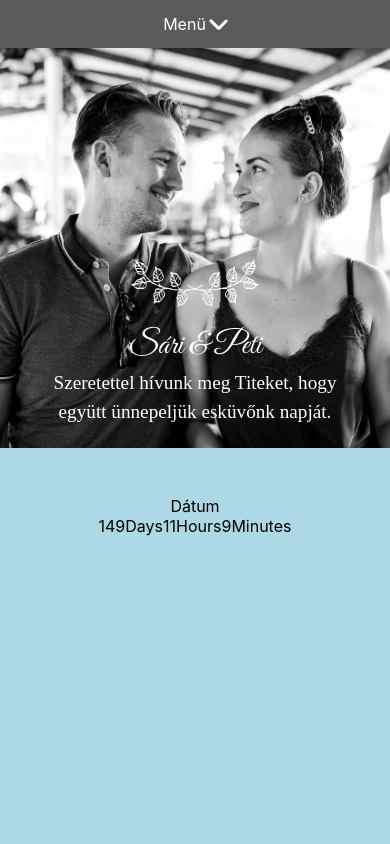
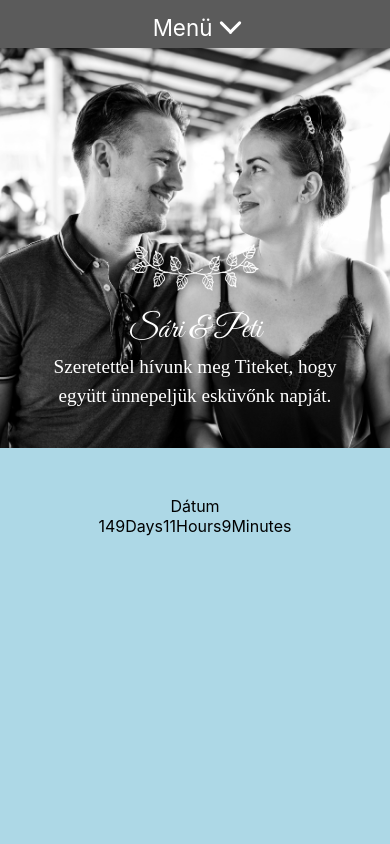
Before and after one commit to MartonCsizmazia/sari_eskuvo, a React (Create React App) app: page / in a window 390 px wide. Shown: the top 844 px of the page. Built offline with nearby package versions, Linux system fonts and the light colour scheme.

Commit message:
mobile menu styling improved again.

```diff
--- a/src/App.css
+++ b/src/App.css
@@ -81,7 +81,7 @@
   }
 
   #kezdolap-content-text{
-    top: 13rem;
+    top: 12rem;
     font-size: 1.5rem;
     padding: 0 2rem;
   }
--- a/src/menuBar.css
+++ b/src/menuBar.css
@@ -35,7 +35,8 @@
   margin: 5px;
   width: 40px;
   height: 40px;
-  cursor: pointer; }
+  cursor: pointer;
+  margin-top: 8px; }
 
 .dropdown {
   position: relative;
@@ -45,15 +46,15 @@
     transition: 0.3s;
     content: ' ';
     position: absolute;
-    width: 13.33333px;
+    width: 16px;
     height: 2.85714px;
     background: #fff;
-    border-radius: 13.33333px; }
+    border-radius: 16px; }
   .dropdown:before {
-    left: -3.76166px;
+    left: -4.70447px;
     transform: rotate(45deg); }
   .dropdown:after {
-    left: 3.76166px;
+    left: 4.70447px;
     transform: rotate(-45deg); }
 
 #dropdown-3.close:before {
@@ -72,11 +73,12 @@
     color: white;
     cursor: pointer;
     position: relative;
-    left: 10px; }
+    left: 10px;
+    font-size: 1.4rem; }
 
   .dropdown-title {
     padding: 14px 0px;
-    margin-right: -9px; }
+    margin-right: -5px; }
 
   .dropdown-content {
     background: gray;
@@ -84,7 +86,7 @@
     height: 0;
     opacity: 0;
     position: absolute;
-    margin-left: -3%;
+    margin-left: -6%;
     transition: all .5s ease;
     top: 48px;
     width: 100px;
@@ -92,7 +94,8 @@
 
   .dropdown-content.open {
     display: block;
-    height: 110px;
+    height: 163px;
+    width: 140px;
     opacity: 1;
     transform: translateY(0); }
     .dropdown-content.open .dropdown-item {
@@ -101,7 +104,8 @@
   .dropdown-item {
     display: none;
     cursor: pointer;
-    margin: 0.5rem 0; }
+    margin: 0.7rem 0;
+    font-size: 1.4rem; }
 
   .menu-button {
     display: none; } }
--- a/src/menuBar.scss
+++ b/src/menuBar.scss
@@ -108,12 +108,13 @@ $border: 1px solid $color;
     width: $width;
     height: $height;
     cursor: pointer;
+    margin-top: 8px;
 }
 
 //vastagsag
 $dd-height: $height/14;
 //szelesseg
-$dd-width: $width/3;
+$dd-width: $width/2.5;
 
 .dropdown {
     position: relative;
@@ -172,11 +173,12 @@ $mn-height: $height/7;
         cursor: pointer;
         position: relative;
         left: 10px;
+        font-size: 1.4rem;
     }
 
     .dropdown-title{
         padding: 14px 0px;
-        margin-right: -9px;
+        margin-right: -5px;
     }
 
     .dropdown-content {
@@ -184,7 +186,7 @@ $mn-height: $height/7;
         height: 0;
         opacity: 0;
         position: absolute;
-        margin-left: -3%;
+        margin-left: -6%;
         transition: all .5s ease;
         top: 48px;
         width: 100px;
@@ -194,7 +196,8 @@ $mn-height: $height/7;
 
     .dropdown-content.open {
         display: block;
-        height: 110px;
+        height: 163px;
+        width: 140px;
         opacity: 1;
         transform: translateY(0);
 
@@ -204,7 +207,8 @@ $mn-height: $height/7;
     .dropdown-item{
         display: none;
         cursor: pointer;
-        margin: 0.5rem 0;
+        margin: 0.7rem 0;
+        font-size: 1.4rem;
     }
 
 
```
Also changed, not shown: 2 other files (tests, documents, lock files or other folders).
